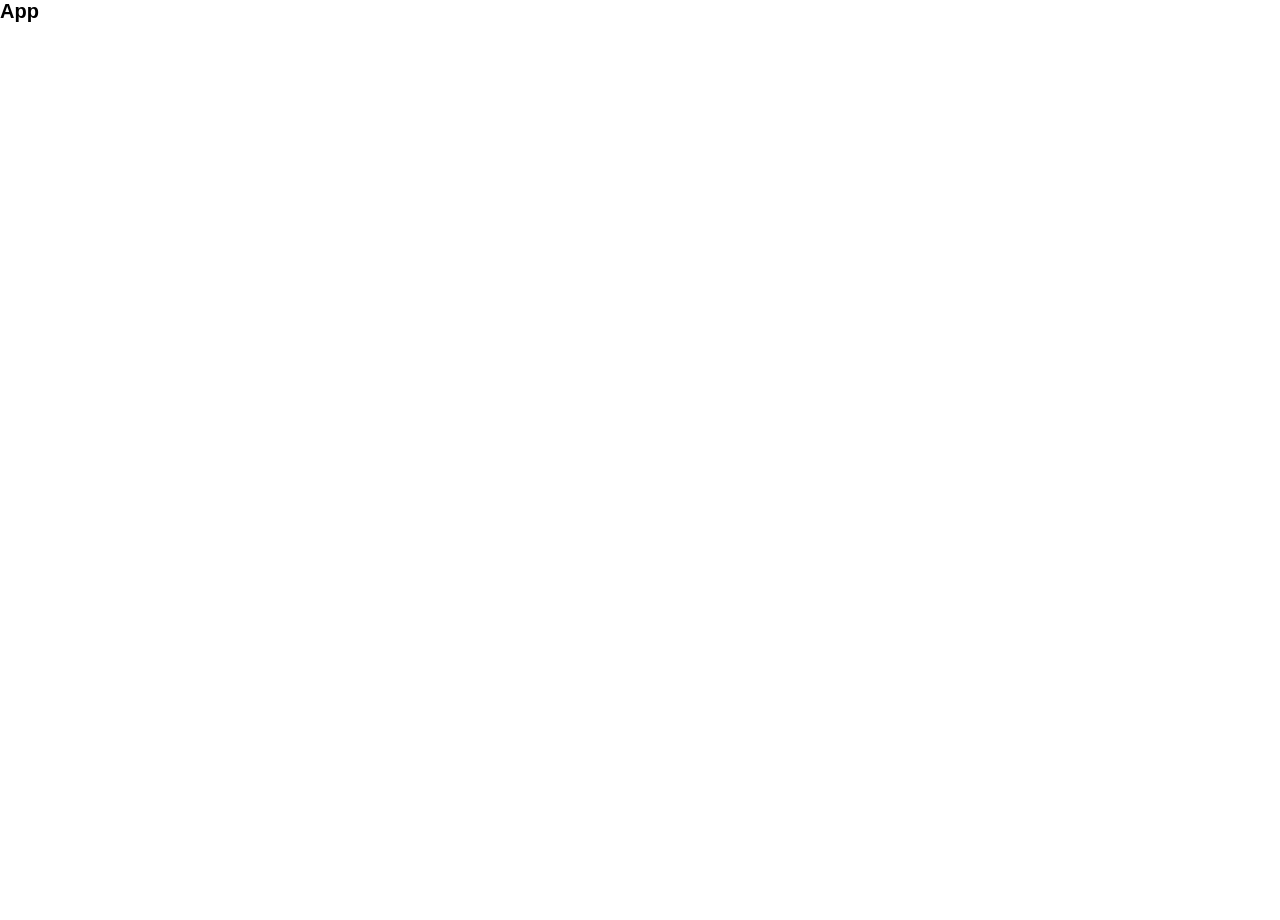
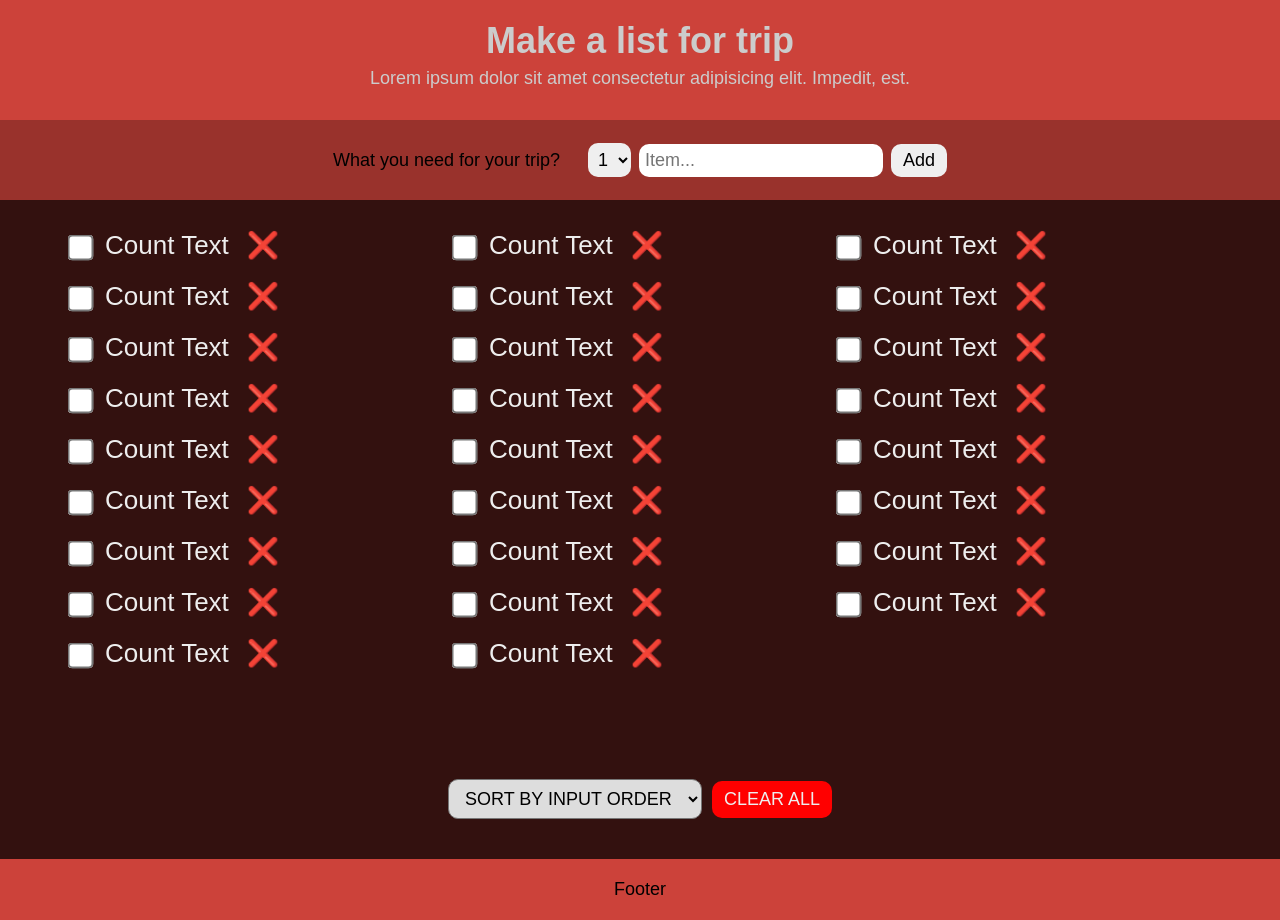
Before and after one commit to kingarunesh/Travel-Packing-List, a React (Create React App) app: page / in a window 1280 px wide. Before the commit the page ends 800 px from the top, so only its background shows below. Built offline with nearby package versions, Linux system fonts and the light colour scheme.

Commit message:
1.1 : style completed

```diff
--- a/src/App.js
+++ b/src/App.js
@@ -1,7 +1,17 @@
+import Header from "./components/Header";
+import Form from "./components/Form";
+import PackingList from "./components/PackingList";
+import Footer from "./components/Footer";
+
 export default function App() {
     return (
         <>
-            <h1>App</h1>
+            <div className="conatiner">
+                <Header />
+                <Form />
+                <PackingList />
+                <Footer />
+            </div>
         </>
     );
 }
--- /dev/null
+++ b/src/components/Footer.js
@@ -0,0 +1,9 @@
+export default function Footer() {
+    return (
+        <>
+            <footer className="conatiner__footer">
+                <p>Footer</p>
+            </footer>
+        </>
+    );
+}
--- /dev/null
+++ b/src/components/Form.js
@@ -0,0 +1,24 @@
+export default function Form() {
+    return (
+        <>
+            <div className="conatiner__form">
+                <form className="conatiner__form">
+                    <div className="conatiner__form--input">
+                        <label>What you need for your trip?</label>
+
+                        <select>
+                            <option value="1">1</option>
+                            <option value="2">2</option>
+                            <option value="3">3</option>
+                            <option value="4">4</option>
+                        </select>
+
+                        <input type="text" placeholder="Item..." />
+
+                        <button>Add</button>
+                    </div>
+                </form>
+            </div>
+        </>
+    );
+}
--- /dev/null
+++ b/src/components/Header.js
@@ -0,0 +1,10 @@
+export default function Header() {
+    return (
+        <>
+            <header className="conatiner__header">
+                <h1>Make a list for trip</h1>
+                <p>Lorem ipsum dolor sit amet consectetur adipisicing elit. Impedit, est.</p>
+            </header>
+        </>
+    );
+}
--- /dev/null
+++ b/src/components/Item.js
@@ -0,0 +1,15 @@
+export default function Item() {
+    return (
+        <>
+            <div className="conatiner__item">
+                <div className="conatiner__item--checkbox">
+                    <input type="checkbox" />
+                </div>
+
+                <div className="conatiner__item--text">Count Text</div>
+
+                <div className="conatiner__item--close-btn">❌</div>
+            </div>
+        </>
+    );
+}
--- /dev/null
+++ b/src/components/PackingList.js
@@ -0,0 +1,48 @@
+import Item from "./Item";
+
+export default function PackingList() {
+    return (
+        <>
+            <main className="conatiner__main">
+                <section className="conatiner__main--items">
+                    <Item />
+                    <Item />
+                    <Item />
+                    <Item />
+                    <Item />
+                    <Item />
+                    <Item />
+                    <Item />
+                    <Item />
+                    <Item />
+                    <Item />
+                    <Item />
+                    <Item />
+                    <Item />
+                    <Item />
+                    <Item />
+                    <Item />
+                    <Item />
+                    <Item />
+                    <Item />
+                    <Item />
+                    <Item />
+                    <Item />
+                    <Item />
+                    <Item />
+                    <Item />
+                </section>
+
+                <section className="conatiner__main--filter">
+                    <select>
+                        <option value="input">sort by input order</option>
+                        <option value="descrition">sort by descrition</option>
+                        <option value="packed">sort by packed item</option>
+                    </select>
+
+                    <button>Clear all</button>
+                </section>
+            </main>
+        </>
+    );
+}
--- a/src/index.scss
+++ b/src/index.scss
@@ -11,3 +11,141 @@ html {
 body {
     font-family: sans-serif;
 }
+
+//SECTION :     style
+.conatiner {
+    display: grid;
+    grid-template-columns: 1fr;
+    grid-template-rows: 12rem 8rem 1fr auto;
+    min-height: 100vh;
+
+    &__header {
+        background-color: #cc423a;
+        padding: 2rem;
+        text-align: center;
+        color: #ccc;
+
+        h1 {
+            font-size: 3.6rem;
+        }
+
+        p {
+            margin-top: 0.6rem;
+            font-size: 1.8rem;
+        }
+    }
+
+    &__form {
+        background-color: #99322c;
+
+        display: flex;
+        align-items: center;
+        justify-content: center;
+
+        &--input {
+            display: flex;
+            gap: 0.8rem;
+            align-items: center;
+
+            label {
+                margin-right: 2rem;
+                font-size: 1.8rem;
+            }
+
+            select,
+            input {
+                font-size: 1.8rem;
+                padding: 0.6rem;
+                border-radius: 1rem;
+                border: none;
+
+                &:focus {
+                    outline: none;
+                }
+            }
+
+            // input:focus {
+            //     outline: none;
+            // }
+
+            button {
+                cursor: pointer;
+                font-size: 1.8rem;
+                padding: 0.6rem 1.2rem;
+                border-radius: 1rem;
+                border: none;
+            }
+        }
+    }
+
+    &__main {
+        background-color: #33110f;
+        padding-bottom: 4rem;
+
+        &--items {
+            width: 90%;
+            // background-color: #ededed;
+            margin: 2rem auto;
+
+            display: grid;
+            grid-template-columns: repeat(3, 1fr);
+        }
+
+        &--filter {
+            display: flex;
+            gap: 1rem;
+            align-items: center;
+            justify-content: center;
+            margin-top: 10rem;
+
+            select,
+            button {
+                font-size: 1.8rem;
+                padding: 0.8rem 1.2rem;
+                border-radius: 1rem;
+                text-transform: uppercase;
+                cursor: pointer;
+                background-color: #ddd;
+
+                &:focus {
+                    outline: none;
+                }
+            }
+
+            button {
+                background-color: red;
+                border: none;
+                color: #eee;
+            }
+        }
+    }
+
+    &__item {
+        display: flex;
+        gap: 1.8rem;
+        align-items: center;
+        font-size: 2.6rem;
+        padding: 1rem;
+
+        &--checkbox {
+            input {
+                transform: scale(2);
+            }
+        }
+
+        &--text {
+            color: #eee;
+        }
+
+        &--close-btn {
+            cursor: pointer;
+        }
+    }
+
+    &__footer {
+        background-color: #cc423a;
+        font-size: 1.8rem;
+        text-align: center;
+        padding: 2rem;
+    }
+}
```
